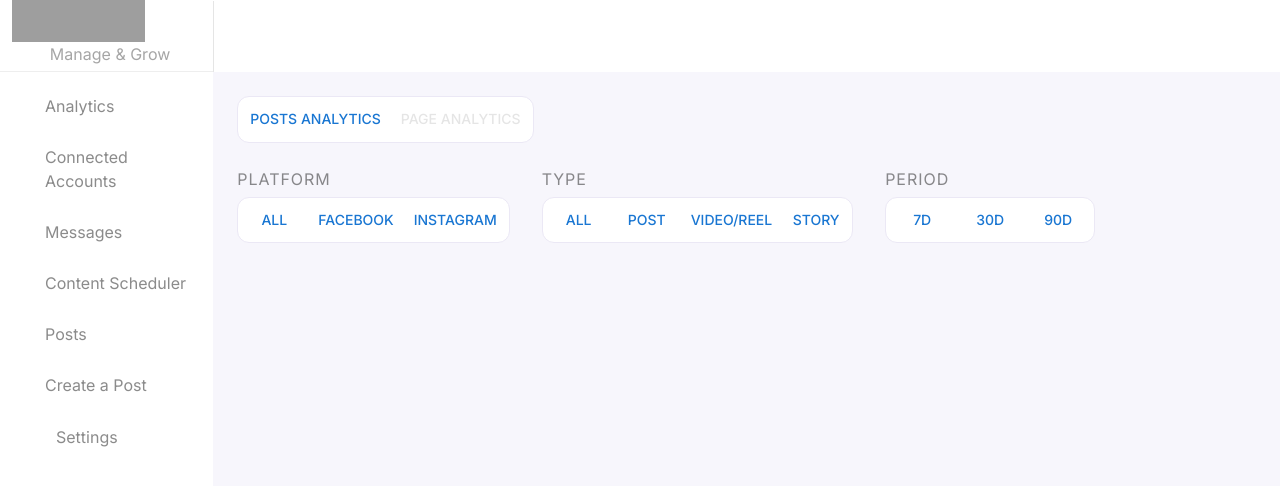
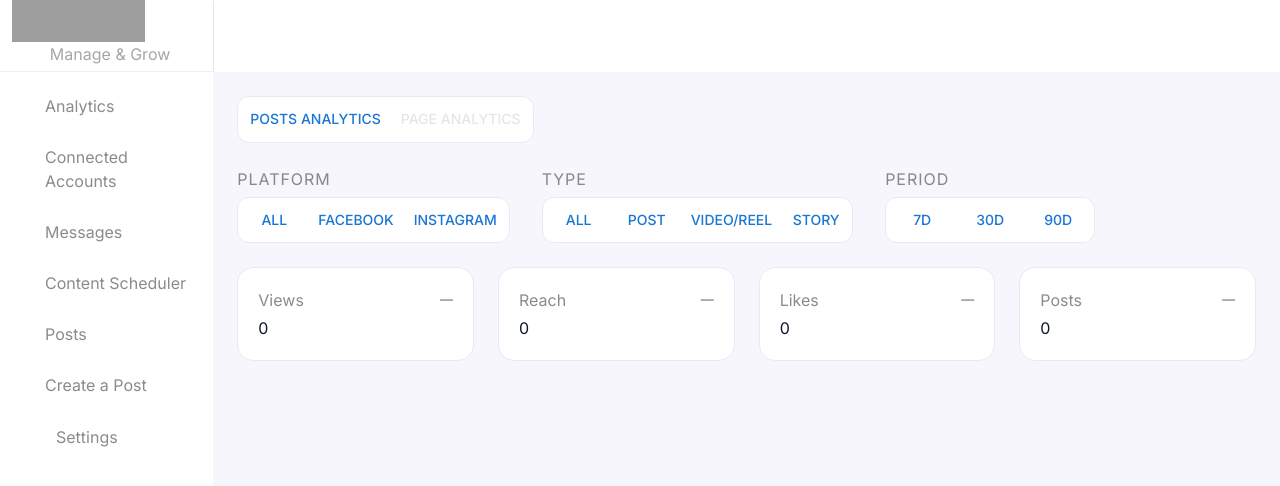
Before and after one commit to socialpeakhq/socialpeak-frontend, a Next.js app: page /app/analytics in a window 1280 px wide. Shown: the top 486 px of the page. Built offline with nearby package versions, Linux system fonts and the light colour scheme; no server answers; grey boxes are pictures that could not be loaded; some icons are missing; what simple-zustand-devtools would draw is missing.

Commit message:
add PostsCards component and integrate with analytics page; update KpiCard styles and tooltip

```diff
--- a/components/analytics/KpiCard/index.tsx
+++ b/components/analytics/KpiCard/index.tsx
@@ -7,7 +7,6 @@ import styles from "./styles.module.scss";
 export type KpiCardProps = {
   label: string;
   value: number | string;
-  // null = no previous data to compare against, shown as "—"
   change?: number | null;
   description?: string;
   info?: string;
@@ -42,7 +41,10 @@ export default function KpiCard({
         </Box>
 
         {change === null && (
-          <Tooltip title="No data in the previous period to compare against." arrow>
+          <Tooltip
+            title="No data in the previous period to compare against."
+            arrow
+          >
             <Box className={`${styles.change} ${styles.neutral}`}>—</Box>
           </Tooltip>
         )}
--- a/components/analytics/KpiCard/styles.module.scss
+++ b/components/analytics/KpiCard/styles.module.scss
@@ -25,6 +25,7 @@
   font-size: 14px;
   font-weight: 600;
   color: var(--transparent-text-color);
+  text-transform: capitalize;
 }
 
 .infoIcon {
--- a/components/analytics/PostsCards/index.tsx
+++ b/components/analytics/PostsCards/index.tsx
@@ -0,0 +1,31 @@
+import { usePostAnalytics } from "@/react-query/posts/usePostsAnalytics";
+import useAnalyticsStore from "@/stores/useAnalyticsStore";
+import useWorkspaceStore from "@/stores/useWorkspaceStore";
+import { useTotalCalculator } from "./useTotalCalculator";
+import { Box } from "@mui/material";
+import KpiCard from "../KpiCard";
+import styles from "./styles.module.scss";
+
+export default function PostsCards() {
+  const workspaceId = useWorkspaceStore(
+    (s) => s.selectedWorkspace?.workspace_id,
+  );
+  const filter = useAnalyticsStore((s) => s.filter);
+
+  const posts = usePostAnalytics(workspaceId).data;
+
+  const { current, change } = useTotalCalculator(posts, filter);
+
+  return (
+    <Box className={styles.container}>
+      {Object.keys(current).map((key) => (
+        <KpiCard
+          key={key}
+          label={key}
+          value={current[key as keyof typeof current]}
+          change={change[key as keyof typeof change]}
+        />
+      ))}
+    </Box>
+  );
+}
--- a/components/analytics/PostsCards/styles.module.scss
+++ b/components/analytics/PostsCards/styles.module.scss
@@ -0,0 +1,10 @@
+.container {
+  display: flex;
+  align-items: center;
+  gap: 24px;
+  margin-top: 24px;
+  width: 100%;
+  & > div {
+    width: 100%;
+  }
+}
--- a/components/analytics/PostsCards/useTotalCalculator.ts
+++ b/components/analytics/PostsCards/useTotalCalculator.ts
@@ -24,8 +24,6 @@ export type KpiKey = keyof KpiTotals;
 
 const KPI_KEYS: KpiKey[] = ["views", "reach", "likes", "posts"];
 
-// Totals for targets published in [from, to). The end is exclusive so a
-// target on the boundary between two periods is only counted once.
 const summarize = (
   posts: PostsContainingAnalytics[],
   { type, platform }: Pick<FilterState, "type" | "platform">,
@@ -47,7 +45,6 @@ const summarize = (
   totals.posts = targets.length;
 
   for (const target of targets) {
-    // Rows are ordered by captured_at asc, so the last row per metric wins
     const latest = new Map<string, number>();
     for (const row of target.postAnalytics) latest.set(row.metric, row.value);
 
@@ -60,7 +57,6 @@ const summarize = (
   return totals;
 };
 
-// null means there is nothing in the previous period to compare against
 const percentChange = (current: number, previous: number): number | null =>
   previous === 0 ? null : ((current - previous) / previous) * 100;
 
--- a/pages/analytics/index.tsx
+++ b/pages/analytics/index.tsx
@@ -5,6 +5,7 @@ import styles from "./styles.module.scss";
 import CustomSwitch, { SwitchOption } from "@/components/shared/CustomSwitch";
 import { useState } from "react";
 import AnalyticsTools from "@/components/analytics/tools";
+import PostsCards from "@/components/analytics/PostsCards";
 
 const ANALYTICS_PAGES: SwitchOption<string>[] = [
   { label: "Posts Analytics", value: "posts" },
@@ -29,6 +30,7 @@ export default function AnalyticsPage() {
         />
       </Box>
       <AnalyticsTools />
+      <PostsCards />
     </Box>
   );
 }
```
